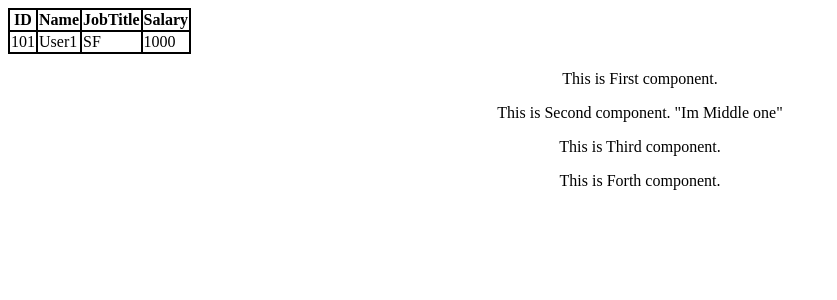
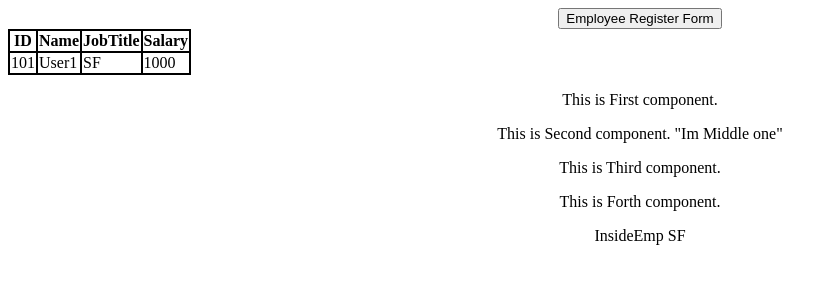
Before and after one commit to Divya945/react-prjoject, a React (Create React App) app: page / in a window 1280 px wide. Shown: the top 300 px of the page, without its empty margins (0-837 px from the left). Built offline with nearby package versions, Linux system fonts and the light colour scheme.

Commit message:
1 file modified

```diff
--- a/src/App.js
+++ b/src/App.js
@@ -2,7 +2,20 @@ import React, { Component } from 'react';
 import './style.css';
 import Person from './Component/Component';
 import Employee from './Component/Employee';
-
+function employeAttnd(emp) {
+  return emp.empName + ' ' + emp.empJob;
+}
+function getEmpdetails(emp) {
+  if (emp) {
+    return <p>Hi, {employeAttnd(emp)}.. !</p>;
+  } else {
+    return <p>U R Outside Emp</p>;
+  }
+}
+const emp = {
+  empName: 'InsideEmp',
+  empJob: 'SF'
+};
 class App extends Component {
   state = {
     person: [{ name: 'First' }, { name: 'Second' }, { name: 'Third' }]
@@ -13,6 +26,7 @@ class App extends Component {
   render() {
     return (
       <div className="App">
+        <button>Employee Register Form </button>
         <table className="tableStyle">
           <tr>
             <th>ID</th>
@@ -42,6 +56,7 @@ class App extends Component {
         <Person name={this.state.person[1].name}>"Im Middle one"</Person>
         <Person name={this.state.person[2].name} />
         <Person name="Forth" />
+        <p> {employeAttnd(emp)}</p>
       </div>
     );
   }
```
